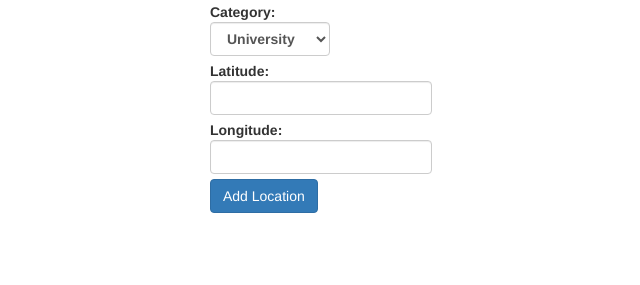
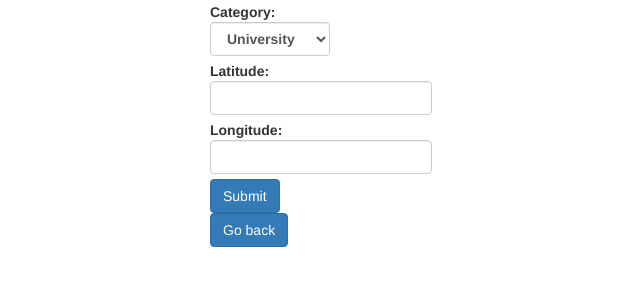
Before and after one commit to dlussich/MWA_Lab8, a website: page myApp/views/addLocation.html in a window 1280 px wide. Shown: the part 127-412 px from the top of the page, without its empty margins (65-705 px from the left). Drawn offline with nearby package versions, Linux system fonts and the light colour scheme.

Commit message:
changes in the navigation of the pages

```diff
--- a/myApp/views/addLocation.html
+++ b/myApp/views/addLocation.html
@@ -22,9 +22,10 @@
 			</select> </label><br/>
             <label>Latitude: <input type="text" name="latitude" class="form-control"/></label><br/>
             <label>Longitude: <input type="text" name="longitude" class="form-control"/></label><br/>
-            <input type="submit" value="Add Location" class="btn btn-primary"/>
+            <input type="submit" value="Submit" class="btn btn-primary"/>
             <input type="hidden" name="_csrf" value="{{csrftoken}}"/>
         </form>
+            <a href="/location" class="btn btn-primary"> Go back </a>
         </div>
     </div>
 	</body>
```
Also changed, not shown: myApp/views/location.html (+1 -0 lines).
